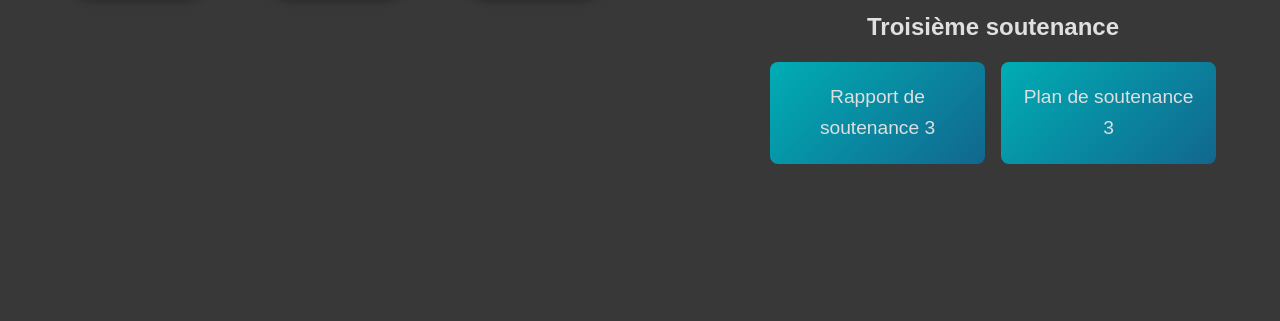
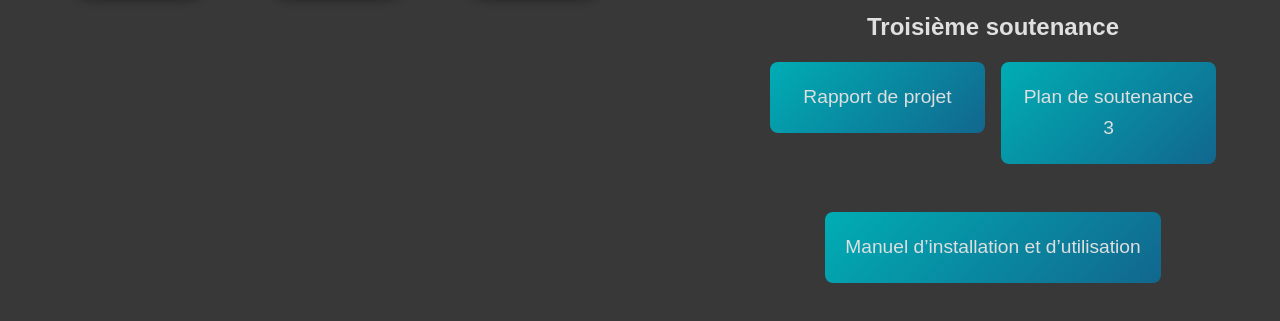
Before and after one commit to SoIariis/Dtres, a plain HTML site: page ressources.html in a window 1280 px wide. Shown: the part 685-1006 px from the top of the page. Before the commit the page ends 961 px from the top, so only its background shows below. Drawn offline with Linux system fonts and the light colour scheme.

Commit message:
manuel + rapport de projet

```diff
--- a/ressources.html
+++ b/ressources.html
@@ -99,8 +99,13 @@
             <div class="category">
                 <h2>Troisième soutenance</h2>
                 <ul>
-                    <li><a href="assets/documents/Rapport_de_soutenance_3.pdf">Rapport de soutenance 3</a></li>
+                    <li><a href="assets/documents/Rapport_de_projet.pdf">Rapport de projet</a></li>
                     <li><a href="assets/documents/Plan_de_soutenance_3.pdf">Plan de soutenance 3</a></li>
+                </ul>
+            </div>
+            <div class="category centered-category">
+                <ul>
+                    <li><a href="assets/documents/Manuel.pdf">Manuel d’installation et d’utilisation</a></li>
                 </ul>
             </div>
         </div>
--- a/styles/ressources.css
+++ b/styles/ressources.css
@@ -86,6 +86,23 @@
     margin-bottom: 1rem;
 }
 
+.centered-category {
+    display: flex;
+    justify-content: center;
+    align-items: center;
+}
+.centered-category ul {
+    width: 100%;
+    display: flex;
+    justify-content: center;
+    padding: 0;
+}
+.centered-category li {
+    flex: 1 1 100%;
+    display: flex;
+    justify-content: center;
+}
+
 .game-files ul {
     list-style: none;
     padding: 0;
```
